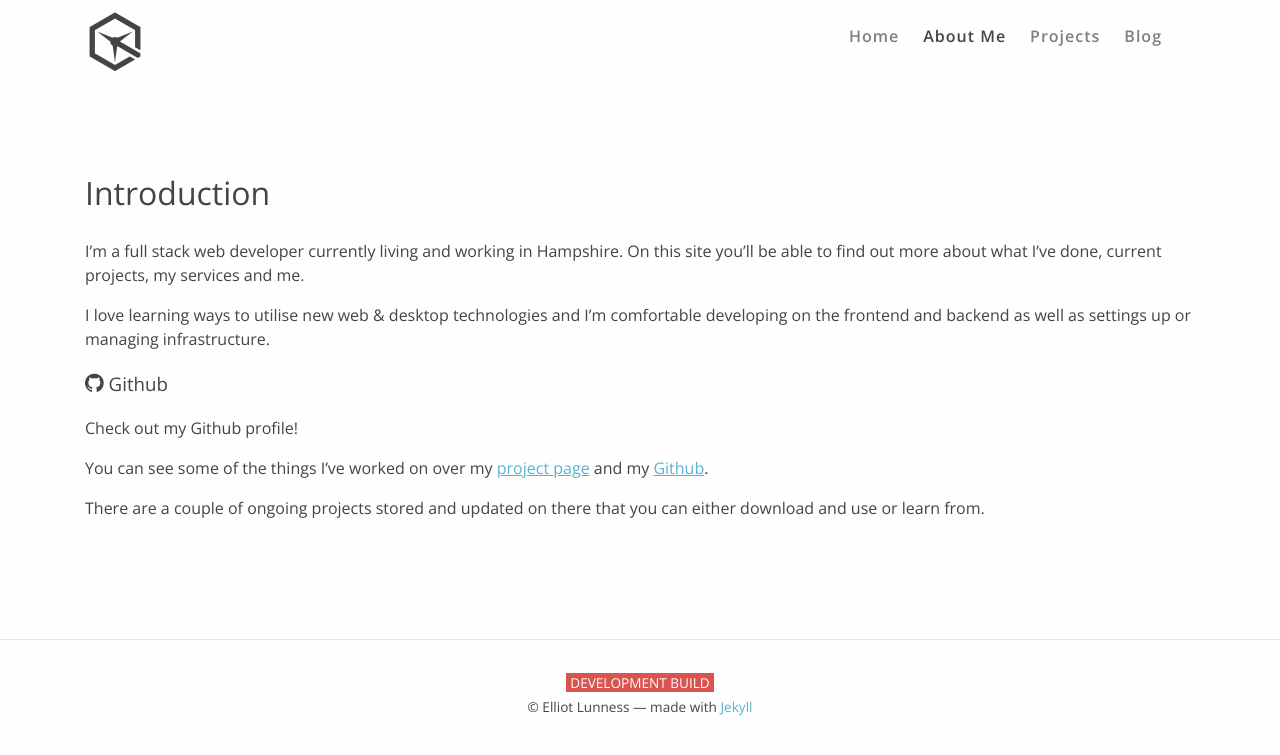
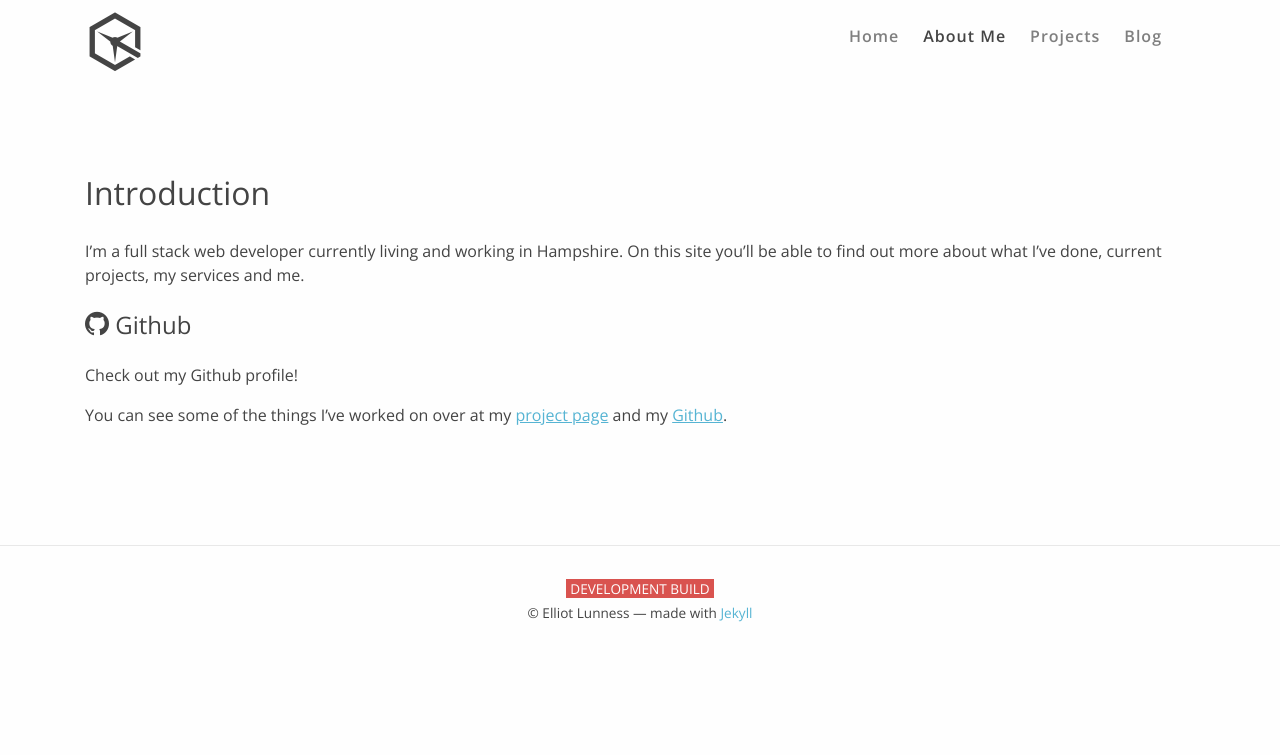
Before and after one commit to LazerCube/LazerCube.github.io, a Jekyll site: the page built from about.md, in a window 1280 px wide. Shown: the top 755 px of the page. Built offline with Jekyll 4.4.1, drawn with Linux system fonts in a browser that asks for light colours; some web fonts are replaced.

Commit message:
Tweaked about page

```diff
--- a/about.md
+++ b/about.md
@@ -7,12 +7,8 @@ title: About
 
 I'm a full stack web developer currently living and working in Hampshire. On this site you'll be able to find out more about what I've done, current projects, my services and me.
 
-I love learning ways to utilise new web & desktop technologies and I’m comfortable developing on the frontend and backend as well as settings up or managing infrastructure.
-
-### <span class="icon-github"></span> Github
+## <span class="icon-github"></span> Github
 
 Check out my Github profile!
 
-You can see some of the things I've worked on over my [project page](/Projects) and my [Github](https://github.com/LazerCube).
-
-There are a couple of ongoing projects stored and updated on there that you can either download and use or learn from.
+You can see some of the things I've worked on over at my [project page](/Projects) and my [Github](https://github.com/LazerCube).
```
